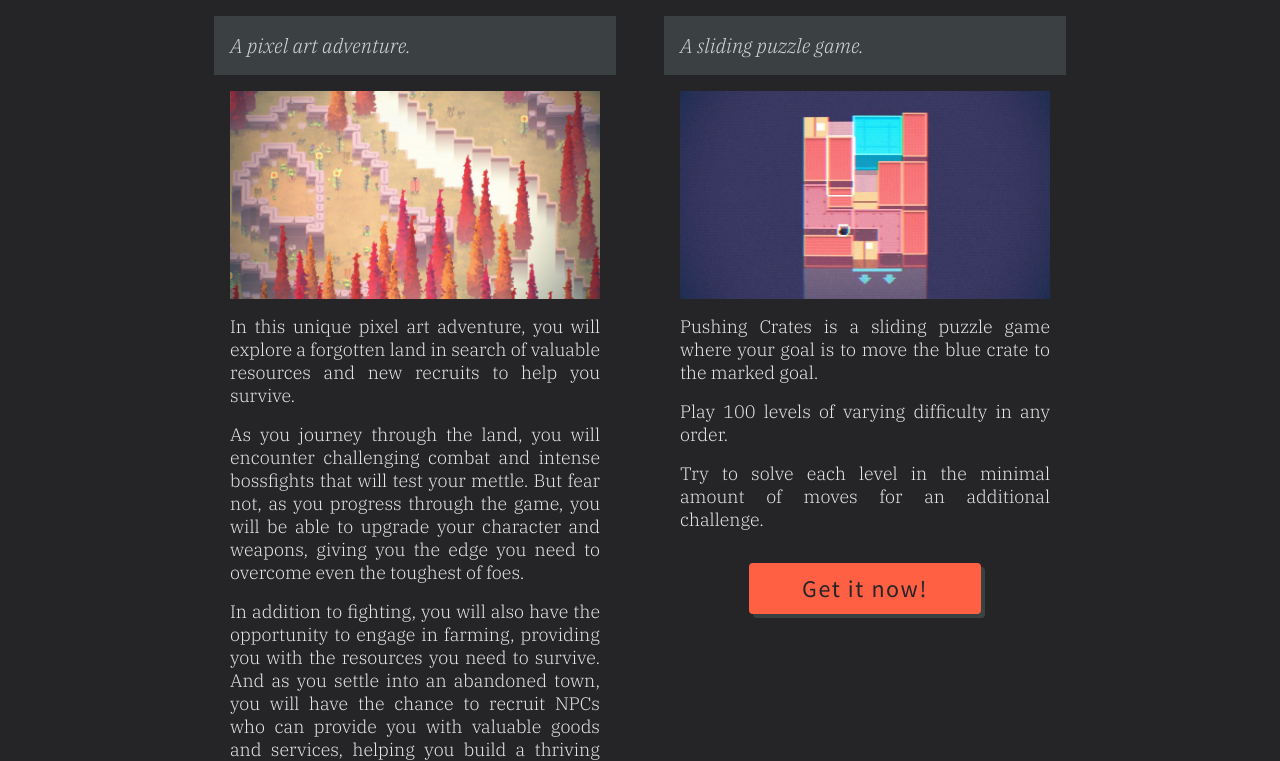
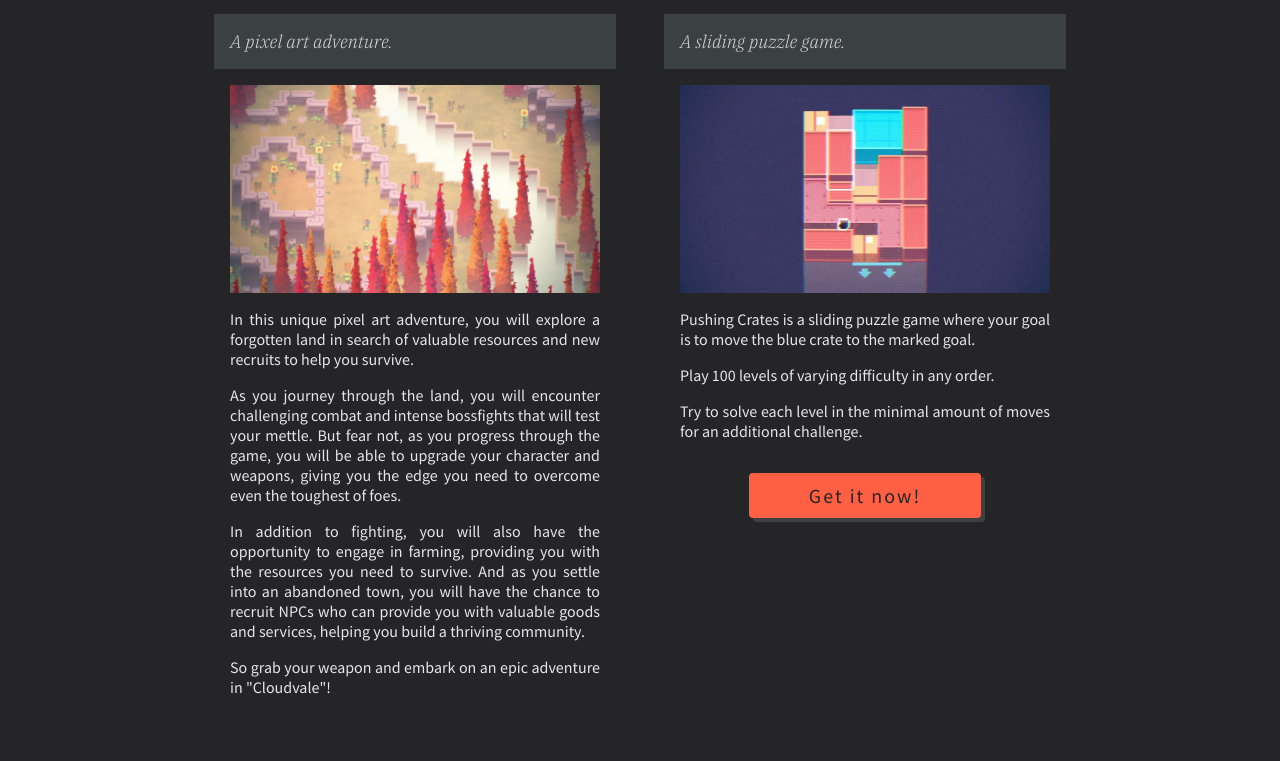
Before and after one commit to x43z/x43z.github.io, a plain HTML site: page index.html in a window 1280 px wide. Shown: the part 339-1100 px from the top of the page. Drawn offline with Linux system fonts and the light colour scheme.

Commit message:
update fonts

```diff
--- a/css/x43z.css
+++ b/css/x43z.css
@@ -7,6 +7,28 @@
         url('../fonts/source-sans-pro-v21-latin-ext_latin-regular.woff2') format('woff2'),
         /* Chrome 26+, Opera 23+, Firefox 39+ */
         url('../fonts/source-sans-pro-v21-latin-ext_latin-regular.woff') format('woff');
+    /* Chrome 6+, Firefox 3.6+, IE 9+, Safari 5.1+ */
+}
+
+@font-face {
+    font-family: 'Source Sans Pro';
+    font-style: normal;
+    font-weight: 300;
+    src: local(''),
+        url('../fonts/source-sans-pro-v21-latin-ext_latin-300.woff2') format('woff2'),
+        /* Chrome 26+, Opera 23+, Firefox 39+ */
+        url('../fonts/source-sans-pro-v21-latin-ext_latin-300.woff') format('woff');
+    /* Chrome 6+, Firefox 3.6+, IE 9+, Safari 5.1+ */
+}
+
+@font-face {
+    font-family: 'Source Sans Pro';
+    font-style: italic;
+    font-weight: 300;
+    src: local(''),
+        url('../fonts/source-sans-pro-v21-latin-ext_latin-300italic.woff2') format('woff2'),
+        /* Chrome 26+, Opera 23+, Firefox 39+ */
+        url('../fonts/source-sans-pro-v21-latin-ext_latin-300italic.woff') format('woff');
     /* Chrome 6+, Firefox 3.6+, IE 9+, Safari 5.1+ */
 }
 
@@ -58,18 +80,6 @@
     /* Chrome 6+, Firefox 3.6+, IE 9+, Safari 5.1+ */
 }
 
-/* ibm-plex-mono-regular - latin-ext_latin */
-@font-face {
-    font-family: 'IBM Plex Mono';
-    font-style: normal;
-    font-weight: 400;
-    src: local(''),
-        url('../fonts/ibm-plex-mono-v15-latin-ext_latin-regular.woff2') format('woff2'),
-        /* Chrome 26+, Opera 23+, Firefox 39+ */
-        url('../fonts/ibm-plex-mono-v15-latin-ext_latin-regular.woff') format('woff');
-    /* Chrome 6+, Firefox 3.6+, IE 9+, Safari 5.1+ */
-}
-
 :root {
     --navbar-color: #252528f1;
     --bg-color: #252528;
@@ -90,8 +100,9 @@
     --accent-color: #ff6044;
     */
 
-    --header-font: 'IBM Plex Serif', serif;
-    --running-text-font: 'IBM Plex Serif', seri;
+    --header-font: 'Source Sans Pro', sans-serif;
+    --subheader-font: 'IBM Plex Serif', serif;
+    --running-text-font: 'Source Sans Pro', sans-serif;
     --navigation-font: 'Source Sans Pro', sans-serif;
 
     --base-width: 56.25rem;
@@ -118,8 +129,8 @@ body {
     background-color: var(--bg-color);
     color: var(--foreground-color);
     font-family: var(--running-text-font);
-    font-size: 1.125rem;
-    font-weight: 300;
+    font-size: 1.0rem;
+    font-weight: 400;
 }
 
 .top-spacer {
@@ -147,6 +158,7 @@ body {
 
     font-family: 'Source Sans Pro';
     font-size: 1.5rem;
+    font-weight: 400;
     letter-spacing: 0.2rem;
 }
 
@@ -159,7 +171,8 @@ body {
     flex-grow: 99999;
 
     font-family: var(--navigation-font);
-    font-size: 1rem;
+    font-size: 1.0rem;
+    letter-spacing: 0.05rem;
     font-weight: 400;
 
     display: flex;
@@ -238,7 +251,7 @@ body {
 
     font-family: var(--navigation-font);
     font-size: 1rem;
-    letter-spacing: 0.125rem;
+    letter-spacing: 0.05rem;
     font-weight: 400;
 
     color: var(--foreground-color-dimmed-2);
@@ -260,8 +273,8 @@ h1 {
 h2 {
     margin: 1rem -1rem;
     padding: 1rem;
-    font-family: var(--header-font);
-    font-size: 1.25rem;
+    font-family: var(--subheader-font);
+    font-size: 1.125rem;
     font-style: italic;
     font-weight: 300;
     background-color: var(--bg-color-dimmed);
@@ -302,8 +315,8 @@ button {
     padding: 0.5rem 1rem;
 
     font-family: var(--navigation-font);
-    font-size: 1.5rem;
-    letter-spacing: 0.1rem;
+    font-size: 1.25rem;
+    letter-spacing: 0.125rem;
     font-weight: 400;
 
     background-color: var(--accent-color);
```
Also changed, not shown: fonts/source-sans-pro-v21-latin-ext_latin-300.woff (added), fonts/source-sans-pro-v21-latin-ext_latin-300.woff2 (added), fonts/source-sans-pro-v21-latin-ext_latin-300italic.woff (added), fonts/source-sans-pro-v21-latin-ext_latin-300italic.woff2 (added).
